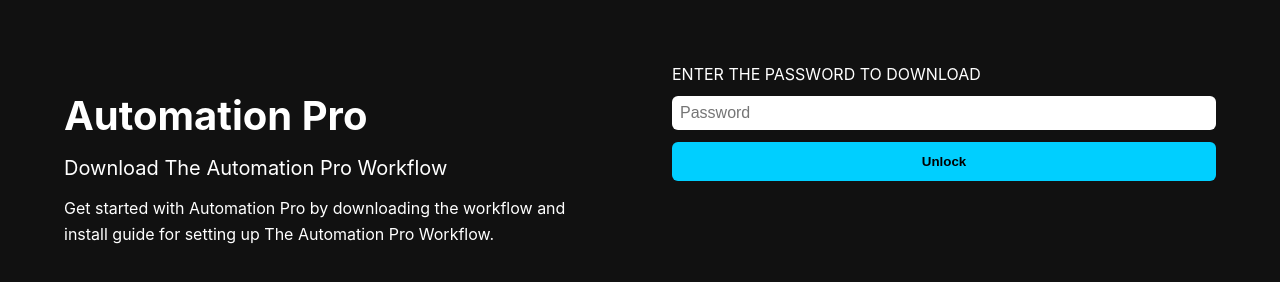
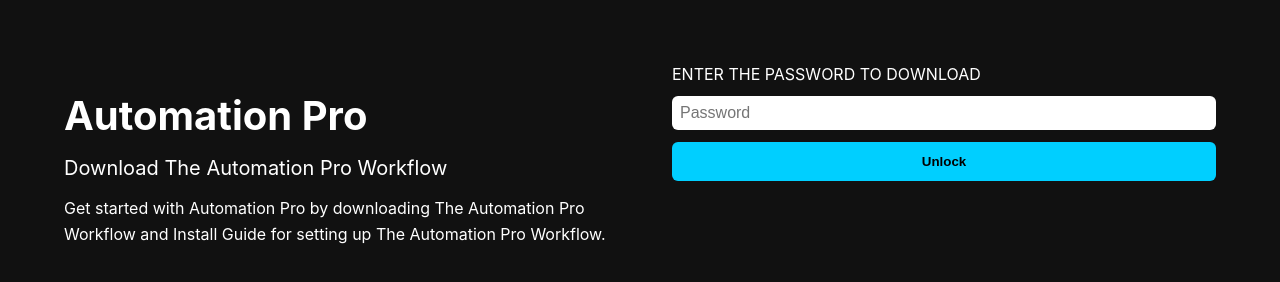
Before and after one commit to automationproofficial/automationpro-local-poster, a plain HTML site: page index.html in a window 1280 px wide. Drawn offline with Linux system fonts and the light colour scheme.

Commit message:
Update index.html

```diff
--- a/index.html
+++ b/index.html
@@ -12,8 +12,8 @@
       <h1>Automation Pro</h1>
       <h2>Download The Automation Pro Workflow</h2>
       <p>
-        Get started with Automation Pro by downloading the workflow and install
-        guide for setting up The Automation Pro Workflow.
+        Get started with Automation Pro by downloading The Automation Pro Workflow and Install
+        Guide for setting up The Automation Pro Workflow.
       </p>
     </div>
     <div class="right">
```
